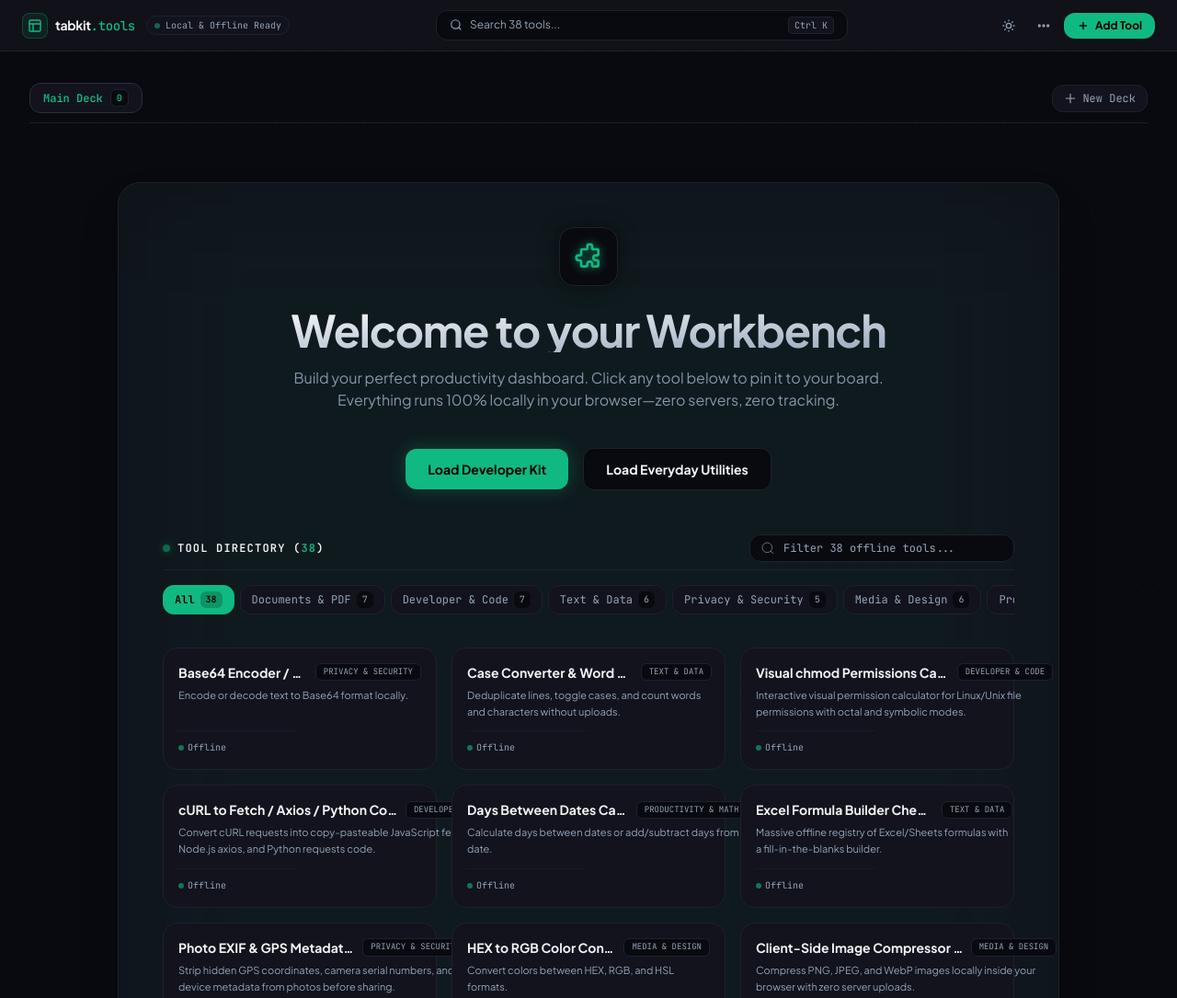
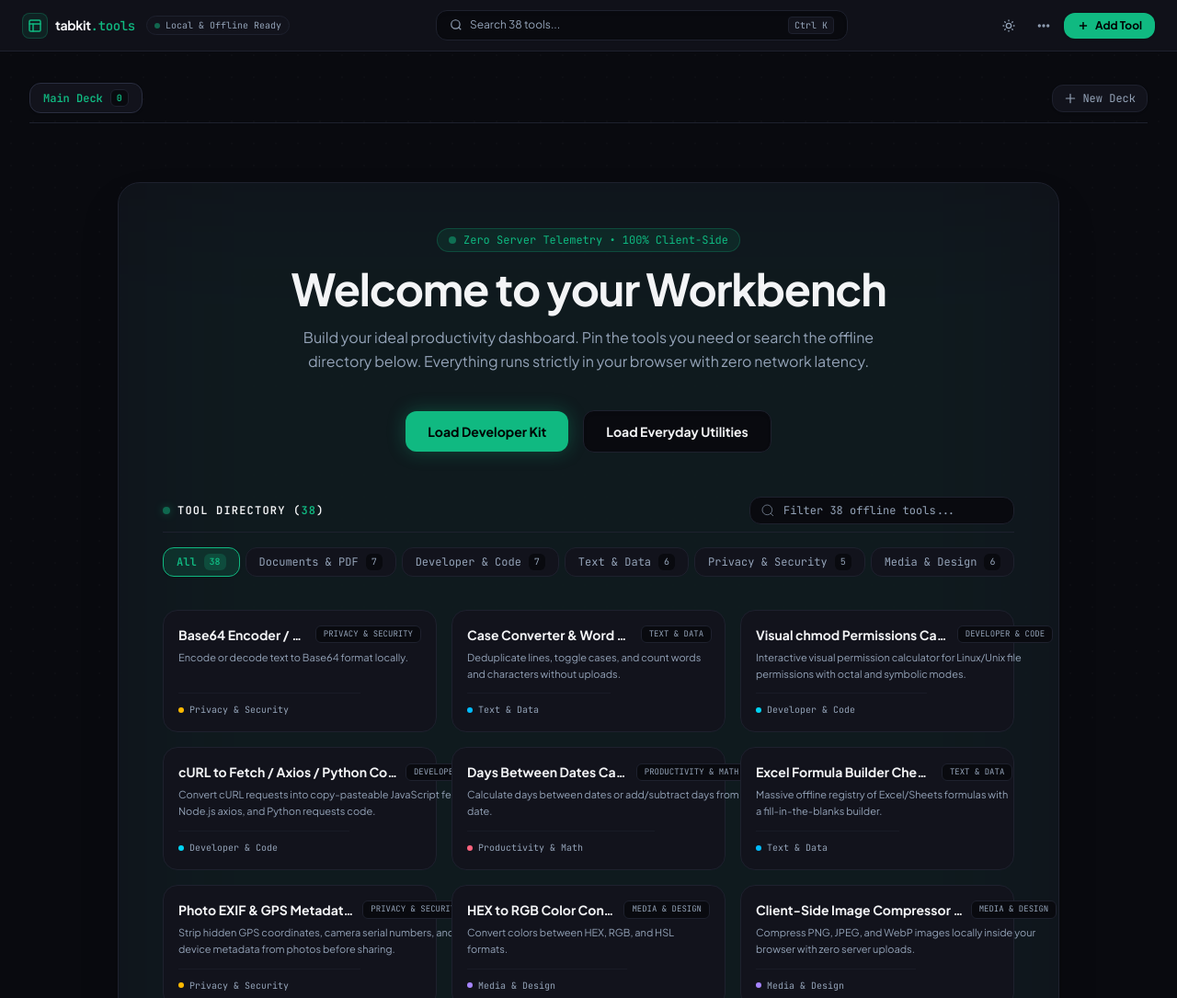
Before and after one commit to youssabidi/tabkit.tools, a website: page index.html in a window 1280 px wide. Shown: the top 1085 px of the page at 92% size. Drawn offline with Linux system fonts and the light colour scheme.

Commit message:
style: elevate typography, refined category indicator dots, and subtle tinted pills

```diff
--- a/index.html
+++ b/index.html
@@ -138,18 +138,17 @@
       <!-- Glow effect behind empty state text -->
       <div class="absolute top-0 left-1/2 -translate-x-1/2 w-full h-1/2 bg-workspace-accent/5 blur-[80px] pointer-events-none"></div>
 
-      <div class="inline-flex items-center justify-center w-16 h-16 rounded-2xl bg-workspace-bg border border-workspace-border mb-6 shadow-[0_0_20px_rgba(0,0,0,0.5)] relative z-10">
-        <svg class="w-8 h-8 text-workspace-accent drop-shadow-[0_0_5px_rgba(16,185,129,0.8)]" fill="none" viewBox="0 0 24 24" stroke="currentColor" stroke-width="2">
-          <path stroke-linecap="round" stroke-linejoin="round" d="M11 4a2 2 0 114 0v1a1 1 0 001 1h3a1 1 0 011 1v3a1 1 0 01-1 1h-1a2 2 0 100 4h1a1 1 0 011 1v3a1 1 0 01-1 1h-3a1 1 0 01-1-1v-1a2 2 0 10-4 0v1a1 1 0 01-1 1H7a1 1 0 01-1-1v-3a1 1 0 00-1-1H4a2 2 0 110-4h1a1 1 0 001-1V7a1 1 0 011-1h3a1 1 0 001-1V4z" />
-        </svg>
+      <div class="inline-flex items-center gap-2 px-3 py-1 rounded-full bg-workspace-accent/10 border border-workspace-accent/25 text-workspace-accent text-xs font-mono mb-4">
+        <span class="w-2 h-2 rounded-full bg-workspace-accent animate-pulse"></span>
+        Zero Server Telemetry • 100% Client-Side
       </div>
 
-      <h1 class="text-3xl sm:text-5xl font-extrabold text-transparent bg-clip-text bg-gradient-to-br from-white to-workspace-muted tracking-tight mb-4 relative z-10">
+      <h1 class="text-3xl sm:text-5xl font-extrabold text-workspace-text tracking-tight mb-4 relative z-10">
         Welcome to your Workbench
       </h1>
 
-      <p class="text-sm sm:text-base text-workspace-muted/90 max-w-2xl mx-auto mb-10 relative z-10">
-        Build your perfect productivity dashboard. Click any tool below to pin it to your board. Everything runs 100% locally in your browser—zero servers, zero tracking.
+      <p class="text-sm sm:text-base text-workspace-muted max-w-2xl mx-auto mb-10 relative z-10 leading-relaxed">
+        Build your ideal productivity dashboard. Pin the tools you need or search the offline directory below. Everything runs strictly in your browser with zero network latency.
       </p>
 
       <div class="flex flex-wrap items-center justify-center gap-4 mb-12 relative z-10">
@@ -484,6 +483,15 @@
       }
     }
 
+    const CATEGORY_DOT_COLORS = {
+      'Documents & PDF': 'bg-emerald-400',
+      'Developer & Code': 'bg-cyan-400',
+      'Text & Data': 'bg-sky-400',
+      'Privacy & Security': 'bg-amber-400',
+      'Media & Design': 'bg-violet-400',
+      'Productivity & Math': 'bg-rose-400'
+    };
+
     async function renderWorkbench() {
       const grid = document.getElementById('workbenchGrid');
       const emptyState = document.getElementById('emptyWorkspaceState');
@@ -541,10 +549,12 @@
           card.ondragleave = () => handleDragLeave(card);
           card.ondrop = (e) => handleDrop(toolId, card, e);
 
+          const dotColor = CATEGORY_DOT_COLORS[tool.category] || 'bg-workspace-accent';
+
           card.innerHTML = `
             <div class="flex items-center justify-between pb-3 border-b border-workspace-border mb-4 h-10 shrink-0 cursor-grab active:cursor-grabbing" title="Drag card to reorder">
               <div class="flex items-center gap-2.5 overflow-hidden mr-2">
-                <span class="w-2 h-2 rounded-full bg-workspace-accent shrink-0"></span>
+                <span class="w-2 h-2 rounded-full ${dotColor} shrink-0"></span>
                 <h3 class="text-xs font-bold text-workspace-text tracking-wide uppercase font-mono truncate select-none">${tool.name}</h3>
               </div>
               <div class="flex items-center gap-1 shrink-0 opacity-70 group-hover:opacity-100 transition-opacity">
@@ -773,13 +783,13 @@
           const isActive = selectedCatalogCategory === cat;
           const count = cat === 'All' ? allTools.length : allTools.filter(t => t.category === cat).length;
           return `
-            <button onclick="setCatalogCategory('${cat}')" class="px-3 py-1.5 rounded-xl text-xs font-mono shrink-0 transition-all border flex items-center gap-1.5 ${
+            <button onclick="setCatalogCategory('${cat}')" class="px-3.5 py-1.5 rounded-xl text-xs font-mono shrink-0 transition-all border flex items-center gap-2 select-none ${
               isActive
-                ? 'bg-workspace-accent text-black font-bold border-workspace-accent shadow-sm'
+                ? 'bg-workspace-accent/15 border-workspace-accent text-workspace-accent font-semibold shadow-sm'
                 : 'bg-workspace-surface border-workspace-border hover:border-workspace-borderLight text-workspace-muted hover:text-workspace-text'
             }">
               <span>${cat}</span>
-              <span class="text-[10px] px-1.5 py-0.5 rounded-md ${isActive ? 'bg-black/20 text-black font-bold' : 'bg-workspace-bg text-workspace-muted'}">${count}</span>
+              <span class="text-[10px] px-1.5 py-0.5 rounded-md ${isActive ? 'bg-workspace-accent/20 text-workspace-accent font-bold' : 'bg-workspace-bg text-workspace-muted'}">${count}</span>
             </button>
           `;
         }).join('');
@@ -805,7 +815,9 @@
       }
 
       // Render balanced, uniform cards
-      catalogContainer.innerHTML = filtered.map(t => `
+      catalogContainer.innerHTML = filtered.map(t => {
+        const dotColor = CATEGORY_DOT_COLORS[t.category] || 'bg-workspace-accent';
+        return `
           <button onclick="pinTool('${t.id}')" class="w-full text-left p-4 rounded-2xl bg-workspace-surface border border-workspace-border hover:border-workspace-borderLight hover:bg-workspace-surfaceHover transition-all duration-200 group flex flex-col justify-between min-h-[120px] tool-card">
             <div>
               <div class="flex items-center justify-between gap-2 mb-1.5">
@@ -815,16 +827,17 @@
               <p class="text-[11px] text-workspace-muted leading-relaxed line-clamp-2">${escapeHtml(t.description)}</p>
             </div>
             <div class="flex items-center justify-between pt-2.5 border-t border-workspace-border/60 text-[10px] font-mono mt-3">
-            <span class="text-workspace-muted group-hover:text-workspace-accent transition-colors flex items-center gap-1">
-              <span class="w-1.5 h-1.5 rounded-full bg-workspace-accent/60"></span>
-              Offline
+              <span class="text-workspace-muted group-hover:text-workspace-text transition-colors flex items-center gap-1.5">
+                <span class="w-1.5 h-1.5 rounded-full ${dotColor}"></span>
+                ${escapeHtml(t.category || 'Tool')}
               </span>
               <span class="text-workspace-accent font-bold opacity-0 group-hover:opacity-100 transition-opacity flex items-center gap-1">
                 <span>+ Pin to Deck</span>
               </span>
             </div>
           </button>
-      `).join('');
+        `;
+      }).join('');
 
       // Wire up search listener if not wired
       if (searchInput && !searchInput.dataset.wired) {
--- a/sw.js
+++ b/sw.js
@@ -1,4 +1,4 @@
-const CACHE_NAME = 'tabkit-v11';
+const CACHE_NAME = 'tabkit-v12';
 const ASSETS_TO_CACHE = [
   '/',
   '/styles.css',
```
Also changed, not shown: styles.css. Lines whose indentation alone changed are shown as unchanged.
